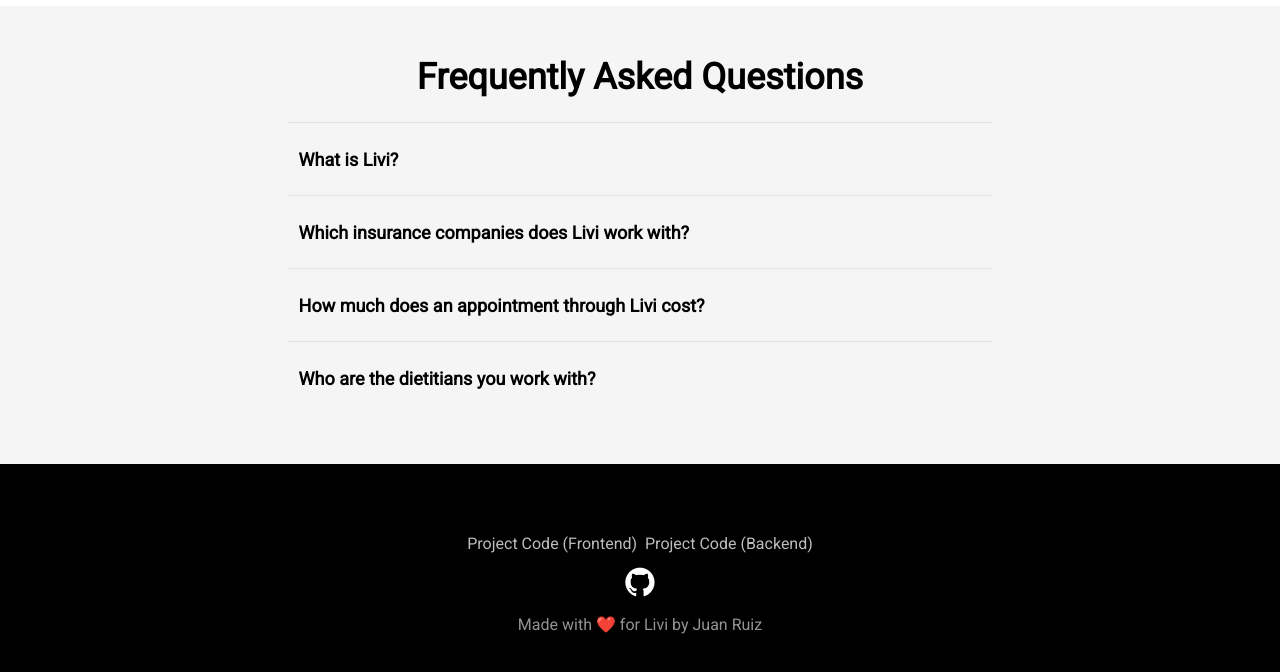
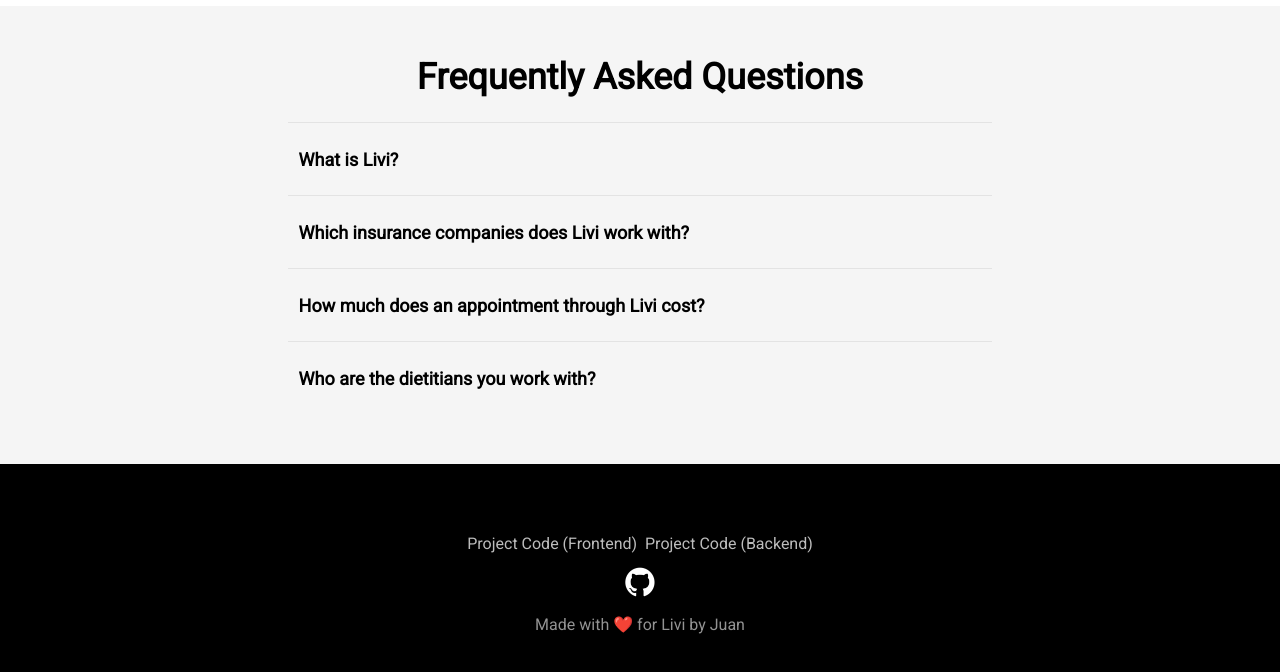
Before and after one commit to juancaruizc/livi-fe, a React (Create React App) app in the folder livi-fe/: page / in a window 1280 px wide. Shown: the part 3479-4151 px from the top of the page. Built offline with nearby package versions, Linux system fonts and the light colour scheme.

Commit message:
updated name

```diff
--- a/livi-fe/src/Components/Footer/Footer.jsx
+++ b/livi-fe/src/Components/Footer/Footer.jsx
@@ -34,7 +34,7 @@
         >
           <img className="githubLogo" src={githubImage} alt="" />
         </a>
-        <div className="byMe">Made with ❤️ for Livi by Juan Ruiz</div>
+        <div className="byMe">Made with ❤️ for Livi by Juan</div>
       </div>
     </div>
   );
```
